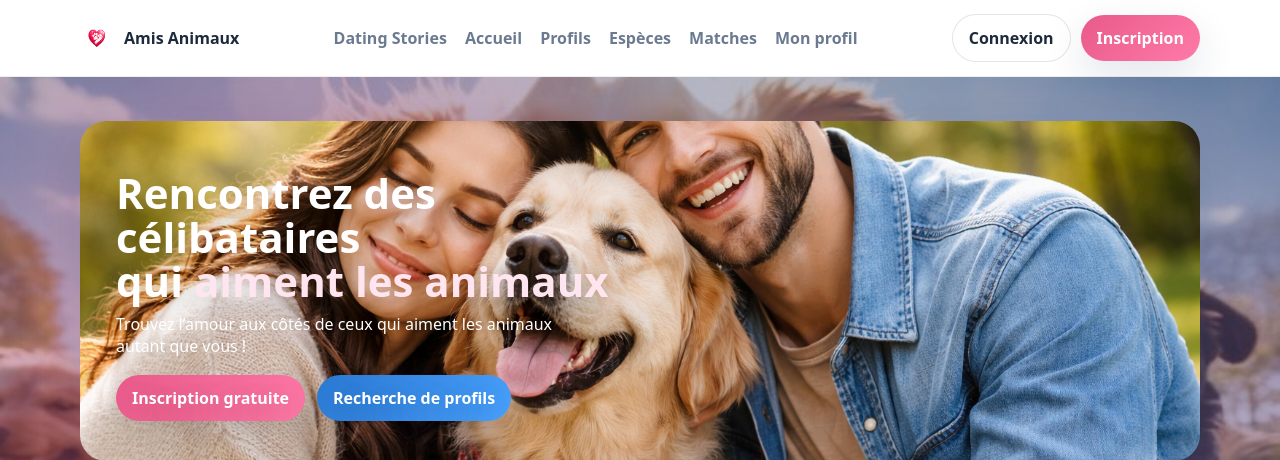
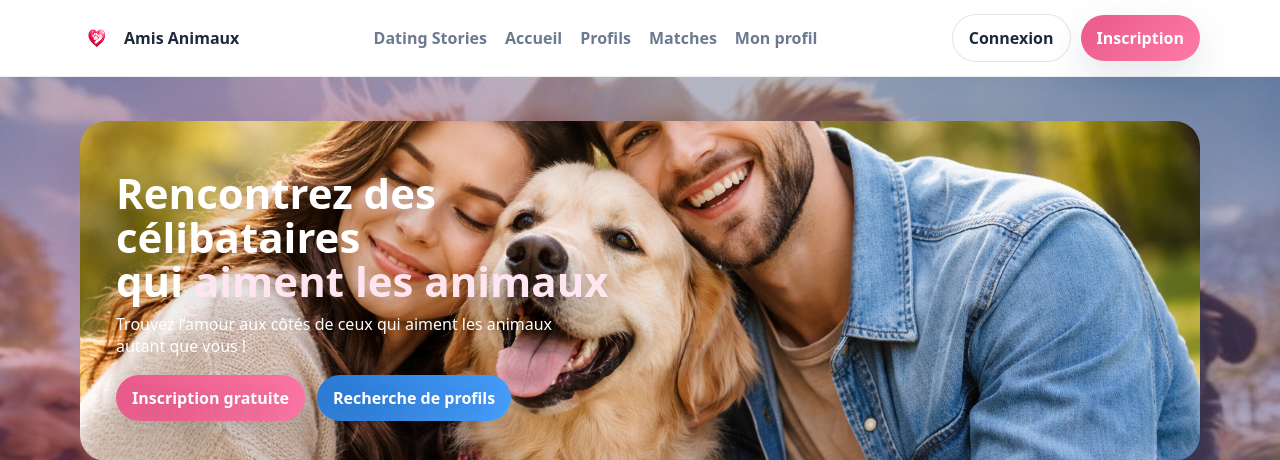
Before and after one commit to EmmanuelMOUMBOUILOU/Portfolio-Project, a Django app: page / in a window 1280 px wide. Shown: the top 460 px of the page. Run offline with Django 5.2, Linux system fonts and the light colour scheme; data comes from the database, SQL or seed files in the repository.

Commit message:
fix(base.html): remove the link to 'Species' from the navigation menu

```diff
--- a/amis_animaux/templates/base.html
+++ b/amis_animaux/templates/base.html
@@ -20,7 +20,6 @@
       <a href="#stories">Dating Stories</a>
       <a href="/">Accueil</a>
       <a href="/profiles/">Profils</a>
-      <a href="#species">Espèces</a>
       <a href="{% url 'matches_page' %}" class="nav-link">
         Matches
         {% if matches_badge_count > 0 %}
```
